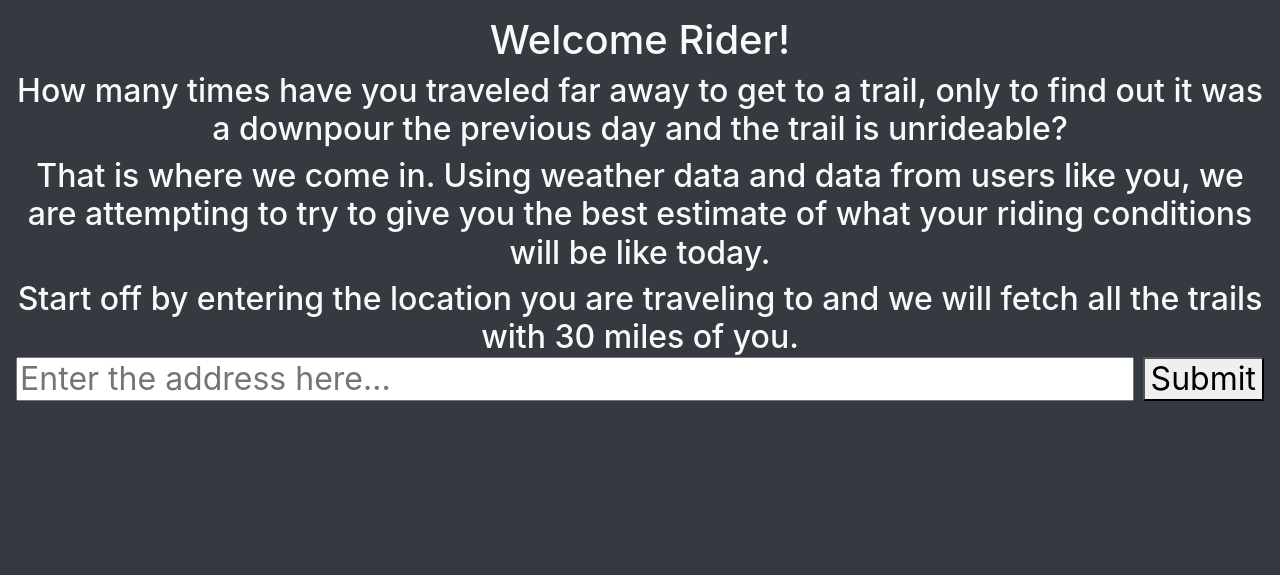
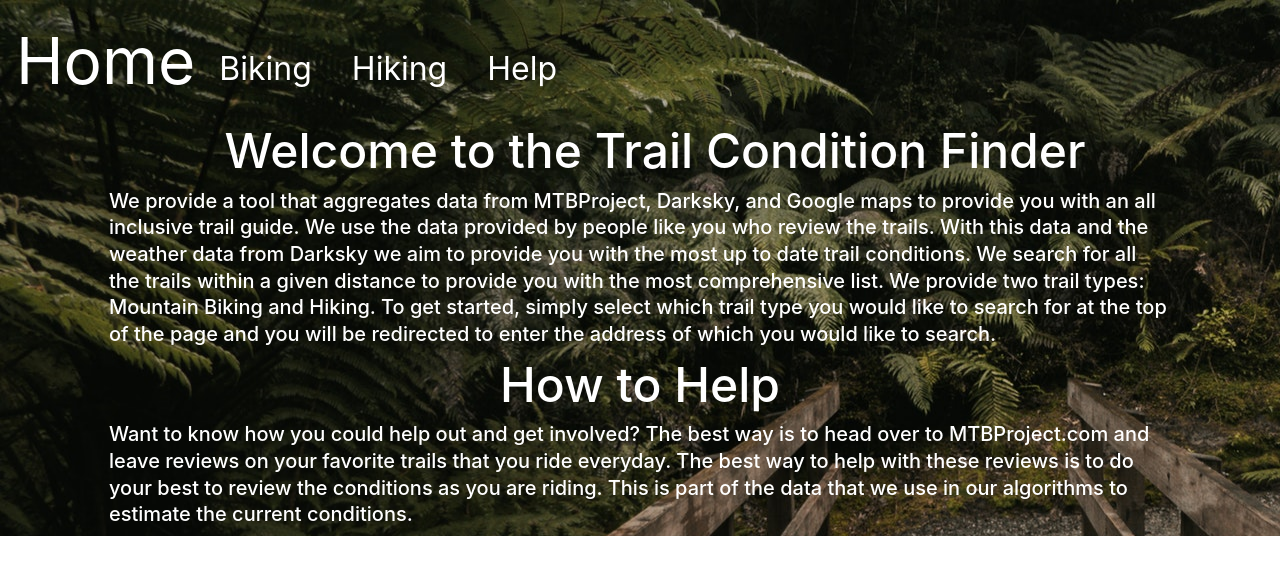
Before and after one commit to zacharygilliom/mtb-trail-conditions, a Flask app: page / in a window 1280 px wide. Shown: the top 575 px of the page. Run offline with Flask 2, Linux system fonts and the light colour scheme; some libraries are stand-ins or nearby versions.

Commit message:
updated templates, updated images on homepage, updated app file to properly route.

```diff
--- a/app.py
+++ b/app.py
@@ -266,10 +266,18 @@ def compare_weather_to_trail_condition(trail, weath):
 	return trail_current_conditions
 
 @app.route('/')
-def enter_address():
+def home():
 	return render_template('home.html')
 
-@app.route('/get_address', methods=['POST'])
+@app.route('/bike')
+def get_bike():
+	return render_template('bike.html')
+
+@app.route('/hike')
+def get_hike():
+	return render_template('hike.html')
+
+@app.route('/trails', methods=['POST'])
 def trail_search():
 	user_address= request.form['Address']
 	user_loc = get_coords(user_address, config.google_maps_key)
@@ -278,10 +286,10 @@ def trail_search():
 		trail_weather_json = get_location_data(lat=trail.lat, lon=trail.lon)
 		trail_weather = get_weather(trail_weather_json)
 		trail.conditions = compare_weather_to_trail_condition(trail, trail_weather)
-	return render_template('search.html', trails=trail_list, user_loc=user_loc)
+	return render_template('trails.html', trails=trail_list, user_loc=user_loc)
 
 if __name__ == '__main__':
-	app.run()
+	app.run(debug=True)
 	# testing trails out in Boulder CO as these are the most active trails with the most information given.
 	# this will get the trail data
 	# k, i = get_coords('2520 55th St, Boulder, CO', config.google_maps_key)
--- a/static/css/style.css
+++ b/static/css/style.css
@@ -10,3 +10,51 @@ table.table-bordered.table-dark > tbody > tr > td{
 table.table-bordered.table-dark > tbody > tr > th{
     border-color: #fff;
 }
+/* .page-home {
+    font-family: "Noto Sans", Times, serif;
+    font-weight: 300;
+    color:#fff;
+} */
+.navbar.navbar-expand-lg.navbar-light {
+    background:transparent;
+    top:0;
+}
+.navbar.navbar-expand-lg.navbar-light > a {
+    font-size: 4rem;
+    color:#fff;
+}
+.navbar.navbar-expand-lg.navbar-light > div > ul > li > a {
+    font-size: 2rem;
+    padding-top: 1.5rem;
+    padding-right: 2.0rem;
+    color: #fff;
+}
+.landing-page-conditions {
+    text-align: center;
+    font-size: 3rem;
+    padding-left: 30px;
+    color: #fff;
+}
+.landing-page-info {
+    padding-right: 1.5rem;
+    padding-left: 1.5rem;
+    /* background-color: rgb(245, 245, 245); */
+    line-height: 20pt;
+    color: #fff;
+}
+.landing-page-involved {
+    text-align: center;
+    font-size: 3rem;
+    color: #fff;
+}
+.landing-page-involved-info {
+    padding-right: 1.5rem;
+    padding-left: 1.5rem;
+    /* background-color: rgb(245, 245, 245); */
+    line-height: 20pt;
+    color: #fff;
+}
+.imgbox {
+    display: grid;
+    height:100%;
+}
--- a/templates/base.html
+++ b/templates/base.html
@@ -11,7 +11,7 @@
 	<script src="https://cdn.jsdelivr.net/npm/popper.js@1.16.0/dist/umd/popper.min.js" integrity="sha384-Q6E9RHvbIyZFJoft+2mJbHaEWldlvI9IOYy5n3zV9zzTtmI3UksdQRVvoxMfooAo" crossorigin="anonymous"></script>
 	<script src="https://stackpath.bootstrapcdn.com/bootstrap/4.4.1/js/bootstrap.min.js" integrity="sha384-wfSDF2E50Y2D1uUdj0O3uMBJnjuUD4Ih7YwaYd1iqfktj0Uod8GCExl3Og8ifwB6" crossorigin="anonymous"></script>
 </head>
-<body class="p-3 mb-2 bg-dark text-white">
+<body>
 	{% block body %} {% endblock %}
 </body>
 </html>
--- a/templates/home.html
+++ b/templates/home.html
@@ -1,18 +1,58 @@
 {% extends 'base.html' %}
 
 {% block head %}
-<title class="text-light bg-dark">Home</title>
+<title>Home</title>
 {% endblock %}
 
 {% block body%}
-	<h1 class="text-light bg-dark" style="text-align: center">Welcome Rider!</h1>
-	<h2 class="text-light bg-dark" style="text-align: center">How many times have you traveled far away to get to a trail, only to find out it was a downpour the previous day and the trail is unrideable?</h2>
-	<h2 class="text-light bg-dark" style="text-align: center">That is where we come in.  Using weather data and data from users like you, we are attempting to try to give you the best estimate of what your riding conditions will be like today.</h2>
-	<h2 class="text-light bg-dark" style="text-align: center">Start off by entering the location you are traveling to and we will fetch all the trails with 30 miles of you.
-		<br>
-			<form method="POST" action="/get_address">
-				<input type="text" id="Address" name="Address" minlength="4" size="50" placeholder="Enter the address here...">
-    			<button type="submit" name="submit">Submit</button>
-  			</form>
-	</h2>
+<body>
+	<div class="imgbox" style="background-image:url('/static/images/brown-wooden-bridge-near-forest.jpg')">
+		<div>
+		<nav class="navbar navbar-expand-lg navbar-light">
+			<a class="navbar-brand" href="/">Home</a>
+			<button class="navbar-toggler" type="button" data-toggle="collapse" data-target="#navbarNav" aria-controls="navbarNav" aria-expanded="false" aria-label="Toggle navigation">
+			  <span class="navbar-toggler-icon"></span>
+			</button>
+			<div class="collapse navbar-collapse" id="navbarNav">
+			  <ul class="navbar-nav">
+				<li class="nav-item">
+				  <a class="nav-link" href="/bike">Biking</a>
+				</li>
+				<li class="nav-item">
+				  <a class="nav-link" href="/hike">Hiking</a>
+				</li>
+				<li class="nav-item">
+					<a class="nav-link" href="/help">Help</a>
+				</li>
+			  </ul>
+			</div>
+		</nav>
+	</div>
+	<div>
+		<h1 class="landing-page-conditions">
+			Welcome to the Trail Condition Finder
+		</h1>
+	</div>
+	<div class="container-lg">
+		<h5 class="landing-page-info">
+			We provide a tool that aggregates data from MTBProject, Darksky, and Google maps to provide you with an all inclusive trail
+			guide.  We use the data provided by people like you who review the trails.  With this data and the weather data
+			from Darksky we aim to provide you with the most up to date trail conditions.  We search for all the trails within a given
+			distance to provide you with the most comprehensive list.  We provide two trail types: Mountain Biking and Hiking.
+			To get started, simply select which trail type you would like to search for at the top of the page and you will be
+			redirected to enter the address of which you would like to search.
+		</h5>
+	</div>
+	<div class="container-lg">
+		<h1 class="landing-page-involved">
+			How to Help
+		</h1>
+		<h5 class="landing-page-involved-info">
+			Want to know how you could help out and get involved?  The best way is to head over to MTBProject.com and leave reviews
+			on your favorite trails that you ride everyday.  The best way to help with these reviews is to do your best to review
+			the conditions as you are riding.  This is part of the data that we use in our algorithms to estimate the current conditions.
+		</h5>
+	</div>
+	</div>
+</body>
 {% endblock %}
```
Also changed, not shown: templates/bike.html (added, +34 -0 lines), templates/hike.html (added, +25 -0 lines), static/images/adventure-atmosphere-conifer.jpg (added), static/images/brown-wooden-bridge-near-forest.jpg (added), static/images/lubo-minar-landscape.jpg (added), templates/trails.html (renamed from templates/search.html), 5 other files.
